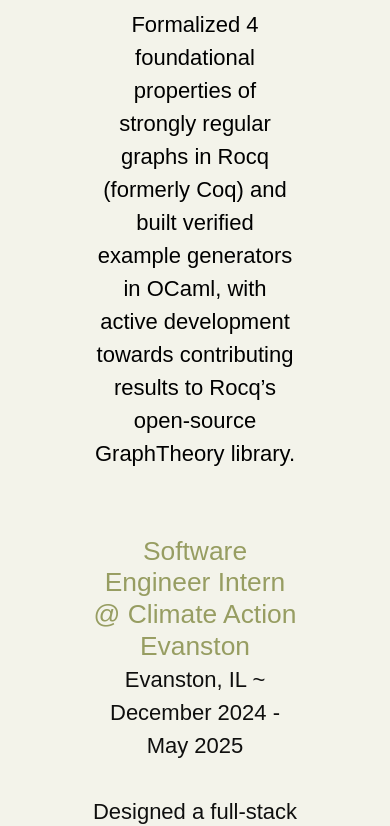
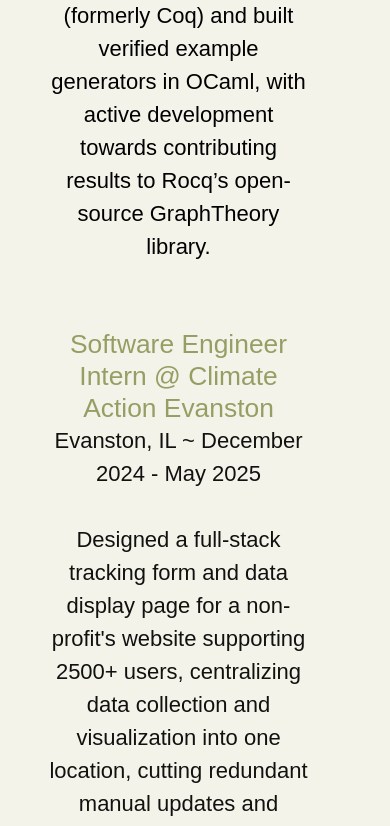
Before and after one commit to ejeankuo/ejean-s-website, a React (Create React App) app: page /resume in a window 390 px wide. Shown: the part 1312-2138 px from the top of the page. Built offline with nearby package versions, Linux system fonts and the light colour scheme; a web font is replaced by a local one.

Commit message:
fix: responsiveness for max width 850px

```diff
--- a/src/pages/resumepage.css
+++ b/src/pages/resumepage.css
@@ -63,14 +63,14 @@
 
 /* Mobile View */
 
-@media (max-width: 800px) {
+@media (max-width: 850px) {
   .resume-page {
     flex-direction: column;
     align-items: center;
   }
   .resume-header {
     max-width: 100%;
-    margin-left: 1rem;
+    margin-left: 2rem;
   }
   .resume-actions{ max-width: 90%; }
   .resume-button {
@@ -78,7 +78,10 @@
     margin-left: 1.5rem;
     margin-bottom: 1rem;
   }
-  .resume-image-container { max-width: 100% }
+  .resume-image-container {
+    max-width: 100%;
+    margin: 1.5rem;
+  }
   .resume-image { max-width: 100%; }
   .resume-figure-caption {
     font-size: 1rem;
@@ -114,7 +117,8 @@
   }
   .resume-image-container {
     margin-left: 0;
-    max-width: 100%
+    max-width: 100%;
+    padding: 1rem;
   }
   .experiences-scroll-container {
     height: auto;
```
